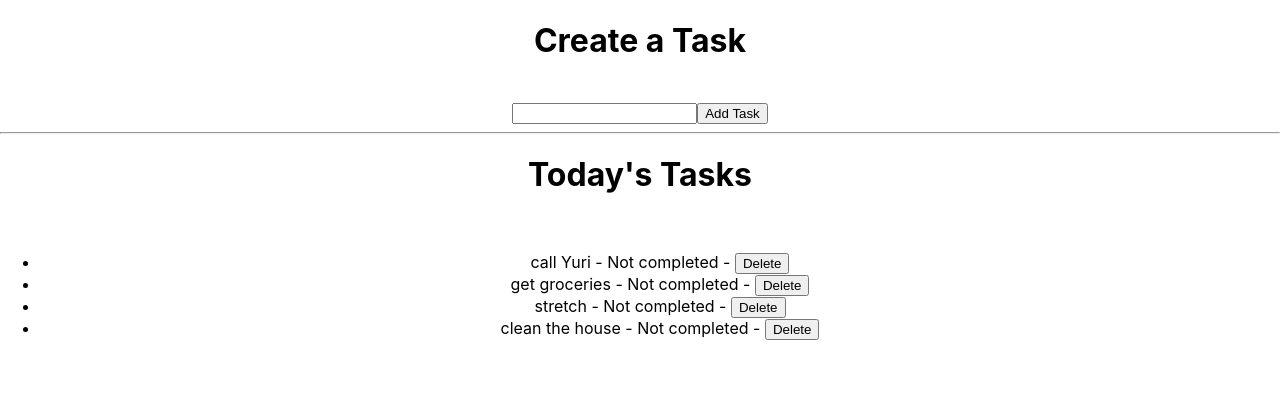
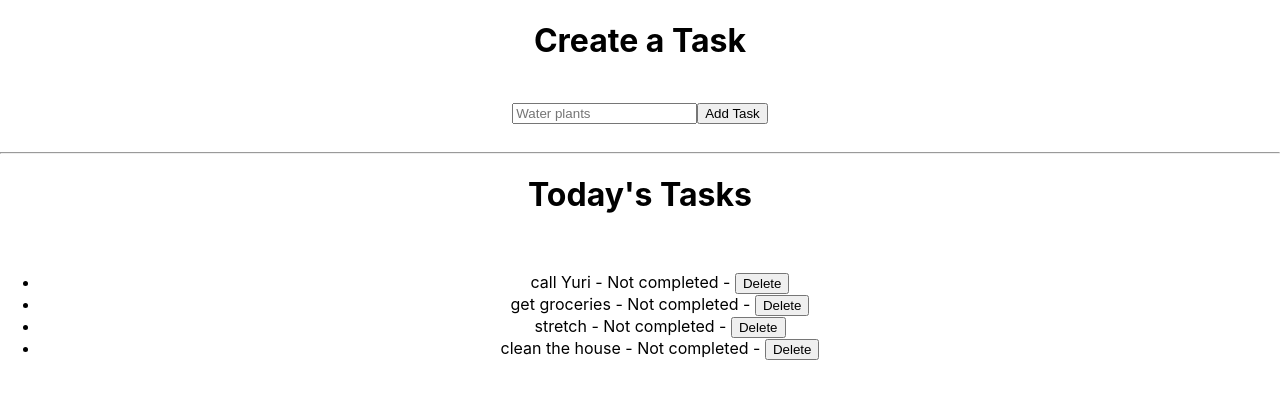
Before and after one commit to dashalary/daily-planner, a React (Create React App) app: page / in a window 1280 px wide. Shown: the top 398 px of the page. Built offline with nearby package versions, Linux system fonts and the light colour scheme; data requests are answered from the project's data file.

Commit message:
added spacing to form

```diff
--- a/src/containers/TaskForm.js
+++ b/src/containers/TaskForm.js
@@ -22,9 +22,12 @@ function TaskForm() {
                 <form onSubmit={handleOnSubmit}>
                 <input
                 type="text"
+                placeholder="Water plants"
                 value={description}
                 onChange={handleOnChange} />
                 <button type="submit">Add Task</button>
+                <br></br>
+                <br></br>
                 </form>
             )
         }}
```
